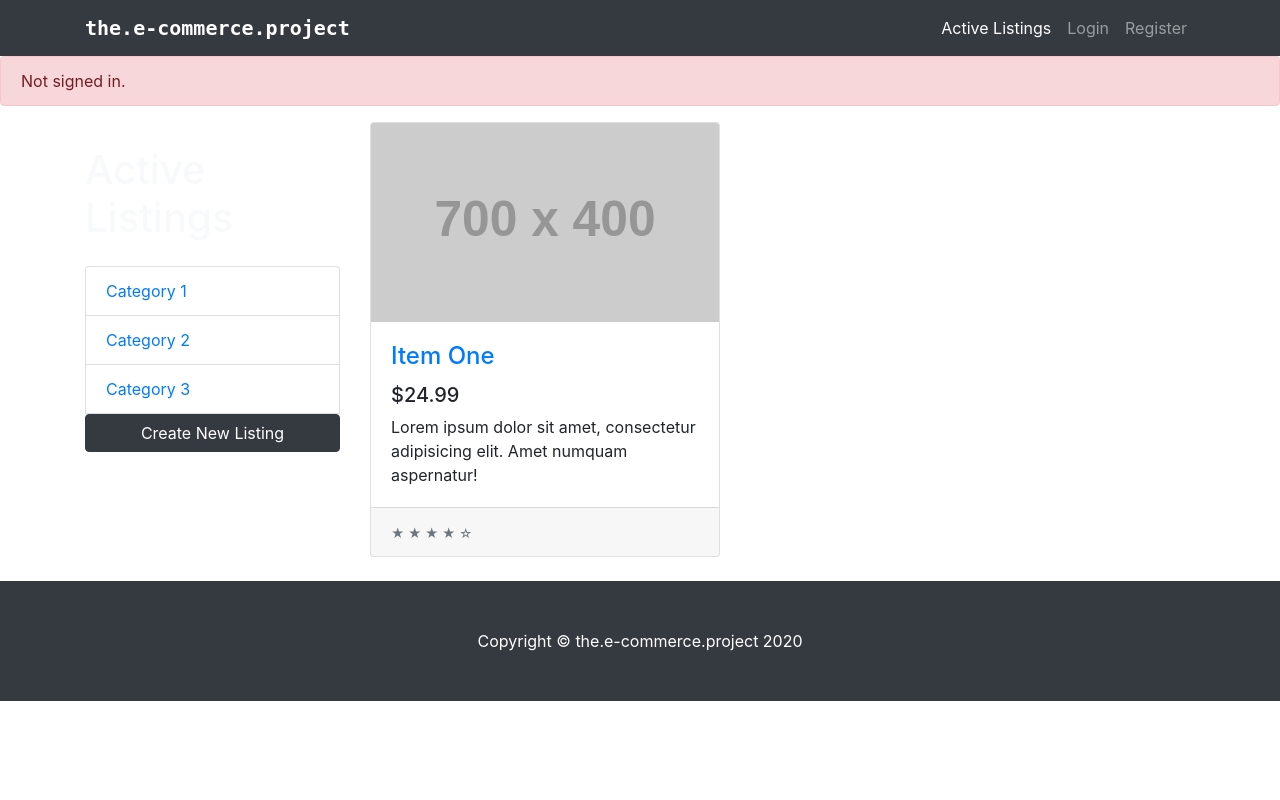
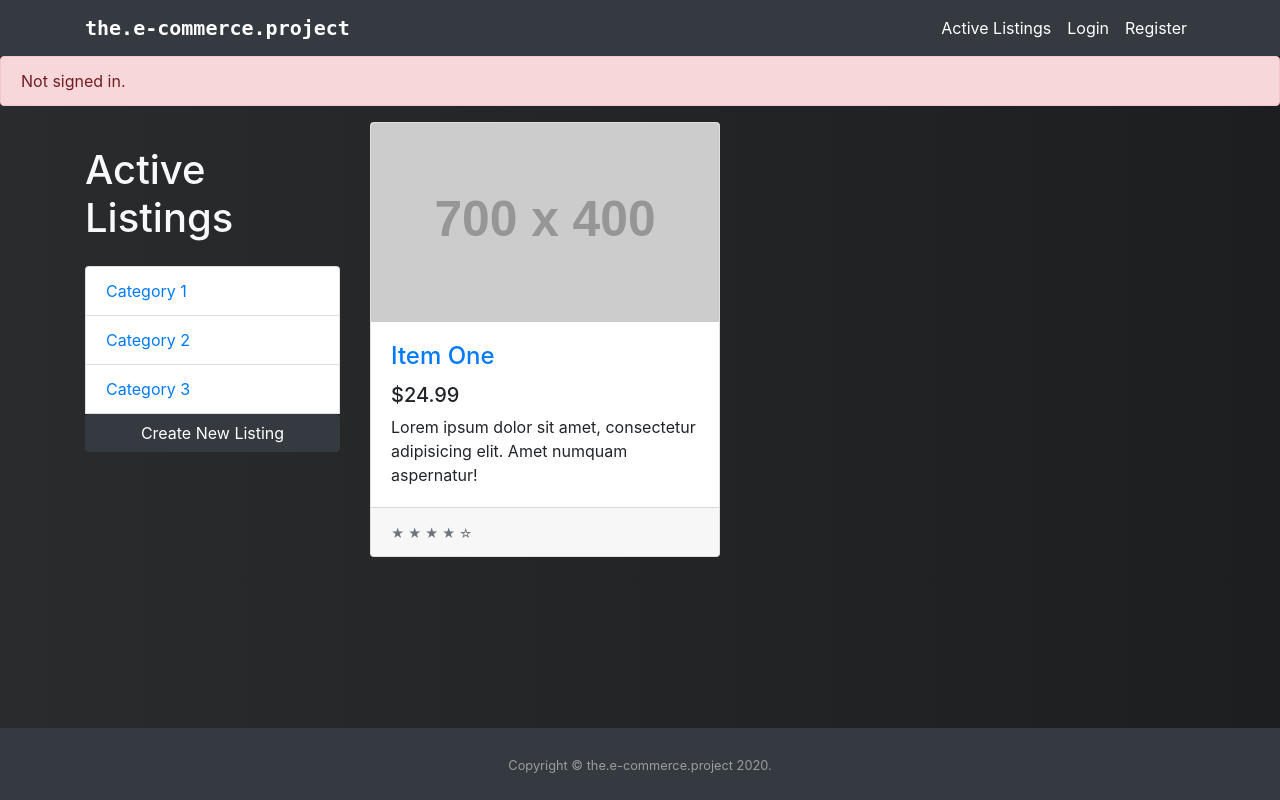
Before and after one commit to fshanom/CS50W-project2, a Django app: page / in a window 1280 px wide. Run offline with Django 3.2, Linux system fonts and the light colour scheme; grey boxes labelled with a size stand in for pictures from a placeholder-image service; some libraries are stand-ins or nearby versions.

Commit message:
Footer added to layout.

```diff
--- a/commerce/auctions/static/auctions/styles.css
+++ b/commerce/auctions/static/auctions/styles.css
@@ -1,3 +1,113 @@
+/* Register form styling */
+
+:root {
+    --input-padding-x: 1.5rem;
+    --input-padding-y: .75rem;
+}
+
 body {
     padding-top: 56px;
+    background: #007bff;
+    background: linear-gradient(to right, #292b2c, #1d1e1f);
+    height: 100%;
 }
+
+.card-signin {
+    border: 0;
+    border-radius: 1rem;
+    box-shadow: 0 0.5rem 1rem 0 rgba(0, 0, 0, 0.1);
+    overflow: hidden;
+}
+
+.card-signin .card-title {
+    margin-bottom: 2rem;
+    font-weight: 300;
+    font-size: 1.5rem;
+}
+
+.card-signin .card-img-left {
+    width: 45%;
+    /* Link to your background image using in the property below! */
+    background: scroll center url('https://source.unsplash.com/uauyOVn_ZbQ/800x600');
+    background-size: cover;
+}
+
+.card-signin .card-body {
+    padding: 2rem;
+}
+
+.form-signin {
+    width: 100%;
+}
+
+.form-signin .btn {
+    font-size: 110%;
+    border-radius: 5rem;
+    letter-spacing: .0.5rem;
+    font-family: monospace;
+    font-weight: bold;
+    padding: 1rem;
+    transition: all 0.2s;
+}
+
+.form-label-group {
+    position: relative;
+    margin-bottom: 1rem;
+}
+
+.form-label-group input {
+    height: auto;
+    border-radius: 2rem;
+}
+
+.form-label-group>input,
+.form-label-group>label {
+    padding: var(--input-padding-y) var(--input-padding-x);
+}
+
+.form-label-group>label {
+    position: absolute;
+    top: 0;
+    left: 0;
+    display: block;
+    width: 100%;
+    margin-bottom: 0;
+    /* Override default `<label>` margin */
+    line-height: 1.5;
+    color: #495057;
+    border: 1px solid transparent;
+    border-radius: .25rem;
+    transition: all .1s ease-in-out;
+}
+
+.form-label-group input::-webkit-input-placeholder {
+    color: transparent;
+}
+
+.form-label-group input:-ms-input-placeholder {
+    color: transparent;
+}
+
+.form-label-group input::-ms-input-placeholder {
+    color: transparent;
+}
+
+.form-label-group input::-moz-placeholder {
+    color: transparent;
+}
+
+.form-label-group input::placeholder {
+    color: transparent;
+}
+
+.form-label-group input:not(:placeholder-shown) {
+    padding-top: calc(var(--input-padding-y) + var(--input-padding-y) * (2 / 3));
+    padding-bottom: calc(var(--input-padding-y) / 3);
+}
+
+.form-label-group input:not(:placeholder-shown)~label {
+    padding-top: calc(var(--input-padding-y) / 3);
+    padding-bottom: calc(var(--input-padding-y) / 3);
+    font-size: 12px;
+    color: #777;
+}
--- a/commerce/auctions/templates/auctions/layout.html
+++ b/commerce/auctions/templates/auctions/layout.html
@@ -31,14 +31,14 @@
                         </li>
 
                         {% if user.is_authenticated %}
-                        <li class="nav-item">
+                        <li class="nav-item active">
                             <a class="nav-link" href="{% url 'logout' %}">Logout</a>
                         </li>
                         {% else %}
-                        <li class="nav-item">
+                        <li class="nav-item active">
                             <a class="nav-link" href="{% url 'login' %}">Login</a>
                         </li>
-                        <li class="nav-item">
+                        <li class="nav-item active">
                             <a class="nav-link" href="{% url 'register' %}">Register</a>
                         </li>
                         {% endif %}
@@ -52,12 +52,13 @@
         {% endblock %}
 
 
-        <!-- Footer -->
-        <footer class="py-5 bg-dark">
-            <div class="container">
-                <p class="m-0 text-center text-white">Copyright &copy; the.e-commerce.project 2020</p>
+
+        <footer class="py-4 bg-dark text-white-50 fixed-bottom">
+            <div class="container text-center">
+                <small>Copyright &copy; the.e-commerce.project 2020.</small>
             </div>
         </footer>
+
 
         <!-- Bootstrap core JavaScript -->
         <script src="https://code.jquery.com/jquery-3.3.1.slim.min.js" integrity="sha384-q8i/X+965DzO0rT7abK41JStQIAqVgRVzpbzo5smXKp4YfRvH+8abtTE1Pi6jizo" crossorigin="anonymous"></script>
```
